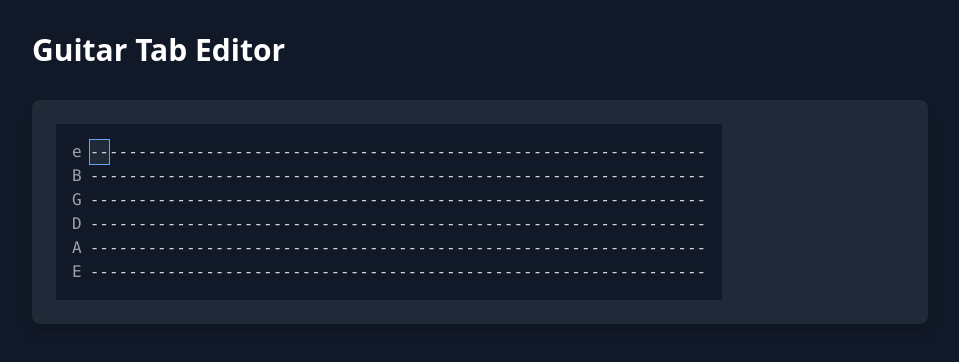
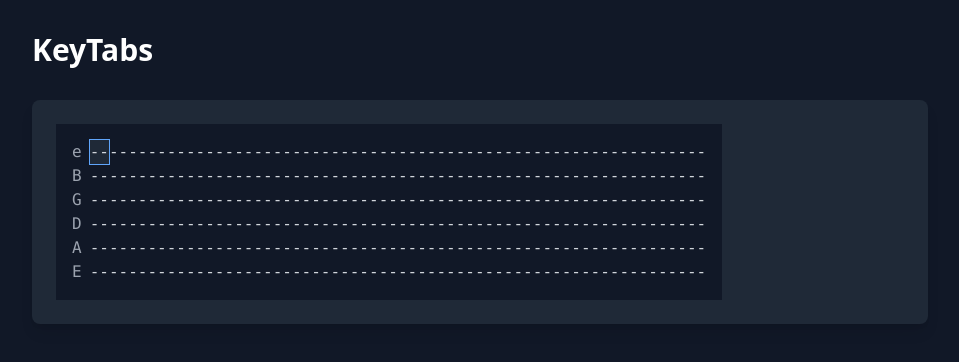
Before and after one commit to mcambria/keytabs-app, a React (Vite) app: page / in a window 1280 px wide. Shown: the top 362 px of the page, without its empty margins (160-1119 px from the left). Built offline with nearby package versions, Linux system fonts and the light colour scheme.

Commit message:
organize files

```diff
--- a/src/App.tsx
+++ b/src/App.tsx
@@ -1,11 +1,11 @@
 import { useMemo, useState } from 'react';
-import TabEditor from './editor';
+import TabEditor from './editor/editor';
 
 function App() {
   return (
     <div className="min-h-screen p-8 bg-gray-900">
       <div className="max-w-4xl mx-auto">
-        <h1 className="text-3xl font-bold mb-8 text-white">Guitar Tab Editor</h1>
+        <h1 className="text-3xl font-bold mb-8 text-white">KeyTabs</h1>
         <div className="bg-gray-800 rounded-lg shadow-lg p-6">
           <TabEditor />
         </div>
```
Also changed, not shown: src/editor/editor.tsx (renamed from src/editor.tsx).
